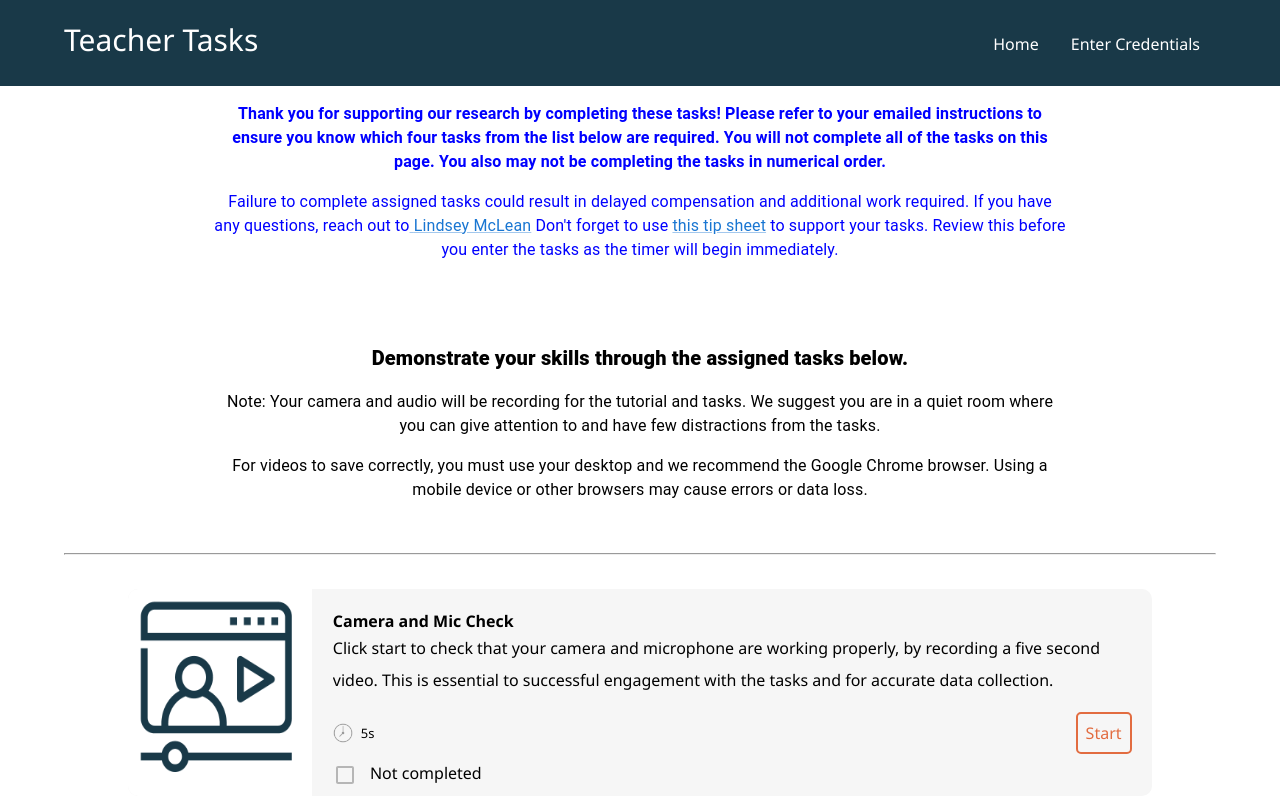
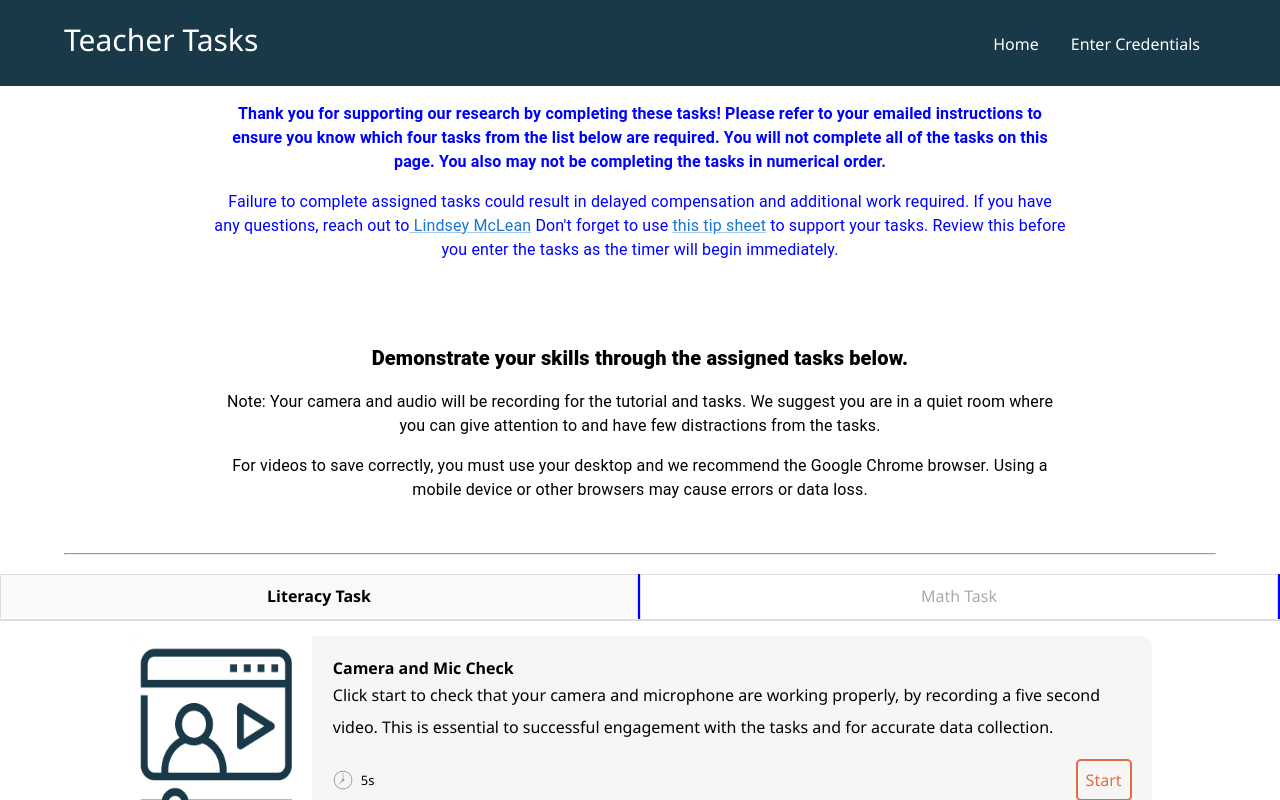
Before and after one commit to hicsail/tpat, a React (Create React App) app: page /#/login in a window 1280 px wide. Both pictures are taken after typing "Sample", "Sample", "name@example.com" into the empty fields and a click on the button "SUBMIT". Shown: the top 800 px of the page. Built offline with nearby package versions, Linux system fonts and the light colour scheme.

Commit message:
Added tabs and seprated math and literacy tasks

```diff
--- a/package.json
+++ b/package.json
@@ -38,6 +38,7 @@
     "react-record-webcam": "^0.0.14",
     "react-router-dom": "^6.3.0",
     "react-scripts": "5.0.1",
+    "react-tabs": "^6.0.2",
     "react-video-recorder": "^3.19.3",
     "react-watermark-component": "^2.2.1",
     "reactjs-popup": "^2.0.5",
--- /dev/null
+++ b/src/pages/TryItYourself.css
@@ -0,0 +1,39 @@
+.react-tabs__tab-list {
+    background-color: blue;
+    display: flex;
+    justify-content: space-between; /* or space-around */
+    width: 100%;
+    list-style-type: none;
+    padding: 0;
+    border-bottom: 2px solid #ddd;
+  }
+
+  .react-tabs__tab {
+    flex: 1;
+    text-align: center;
+    padding: 10px 15px;
+    cursor: pointer;
+    border: 1px solid #ddd;
+    border-bottom: none;
+    background-color: #fff; /* Lighter background for inactive tabs */
+    margin-right: 2px;
+    color: #aaa; /* Subtler color for inactive tabs */
+  }
+
+  /* Style for the selected tab */
+  .react-tabs__tab--selected {
+    background-color: #f9f9f9; /* More prominent background for selected tab */
+    border-color: #ddd;
+    border-bottom: 2px solid white; /* To blend with the tab content area */
+    font-weight: bold; /* Make text bold for selected tab */
+    color: #000; /* Darker color for better visibility on active tab */
+    z-index: 1;
+  }
+
+  .react-tabs__tab:focus {
+    outline: none;
+  }
+
+  .react-tabs__tab:hover {
+    background-color: #e9e9e9; /* Slightly darker background on hover */
+  }
--- a/src/pages/TryItYourself.tsx
+++ b/src/pages/TryItYourself.tsx
@@ -2,7 +2,8 @@ import { Container, Link, Typography } from "@mui/material";
 import * as React from "react";
 import { useEffect, useState } from "react";
 import { useNavigate } from "react-router-dom";
-
+import { Tab, Tabs, TabList, TabPanel } from "react-tabs";
+import "./TryItYourself.css";
 import Card from "../components/Card";
 import { SCREENS } from "../constants/screens";
 import { camMicCheckTask, data } from "../data";
@@ -73,7 +74,74 @@ function TryItYourself() {
       <hr
         style={{ marginRight: "5%", marginLeft: "5%", marginBottom: "1.5%" }}
       ></hr>
-      {user && user.camMicCheckComplete ? (
+
+      <Tabs>
+        <TabList>
+          <Tab>Literacy Task</Tab>
+          <Tab>Math Task</Tab>
+        </TabList>
+
+        <TabPanel>
+          {user && user.camMicCheckComplete ? (
+            <div>
+              {data.map((taskDetail, _) => {
+                if (parseInt(taskDetail.id) >= 7 || parseInt(taskDetail.id) === 0  ) {
+                  return (
+                    <Card
+                      key={taskDetail.id}
+                      title={taskDetail.title}
+                      preview={taskDetail.preview}
+                      previewImage={taskDetail.previewImage}
+                      time={taskDetail.time}
+                      id={taskDetail.id}
+                    />
+                  );
+                }
+              })}
+            </div>
+          ) : (
+            <Card
+              key={camMicCheckTask.id}
+              title={camMicCheckTask.title}
+              preview={camMicCheckTask.preview}
+              previewImage={camMicCheckTask.previewImage}
+              time={camMicCheckTask.time}
+              id={camMicCheckTask.id}
+            />
+          )}
+        </TabPanel>
+        <TabPanel>
+          {user && user.camMicCheckComplete ? (
+            <div>
+              {data.map((taskDetail, _) => {
+                if (parseInt(taskDetail.id) <= 6) {
+                  return (
+                    <Card
+                      key={taskDetail.id}
+                      title={taskDetail.title}
+                      preview={taskDetail.preview}
+                      previewImage={taskDetail.previewImage}
+                      time={taskDetail.time}
+                      id={taskDetail.id}
+                    />
+                  );
+                }
+              })}
+            </div>
+          ) : (
+            <Card
+              key={camMicCheckTask.id}
+              title={camMicCheckTask.title}
+              preview={camMicCheckTask.preview}
+              previewImage={camMicCheckTask.previewImage}
+              time={camMicCheckTask.time}
+              id={camMicCheckTask.id}
+            />
+          )}
+        </TabPanel>
+      </Tabs>
+
+      {/* {user && user.camMicCheckComplete ? (
         <div>
           {data.map((taskDetail, _) => {
             return (
@@ -84,7 +152,6 @@ function TryItYourself() {
                 previewImage={taskDetail.previewImage}
                 time={taskDetail.time}
                 id={taskDetail.id}
-
               />
             );
           })}
@@ -98,7 +165,7 @@ function TryItYourself() {
           time={camMicCheckTask.time}
           id={camMicCheckTask.id}
         />
-      )}
+      )} */}
     </div>
   );
 }
```
Also changed, not shown: 1 other file (tests, documents, lock files or other folders).
